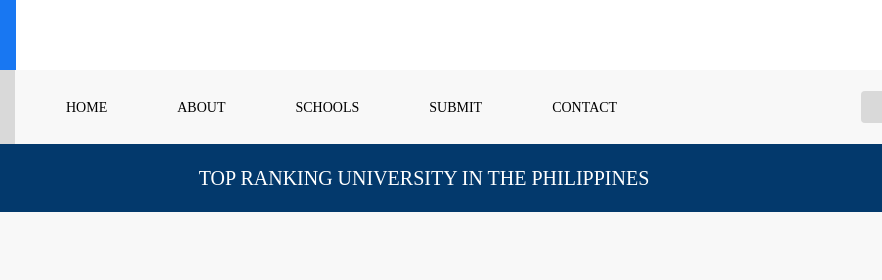
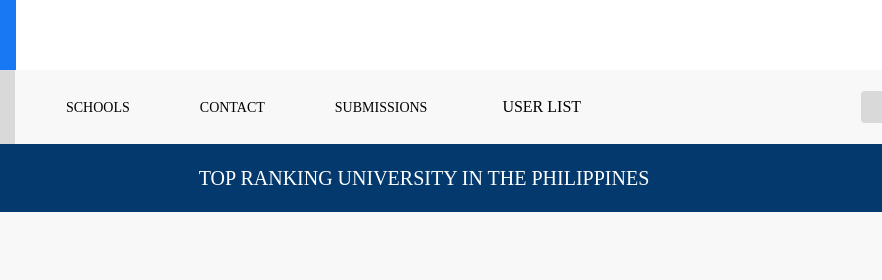
Before and after one commit to FEU-TECH-Advance-Web-Design-Ramirez/AWD-FINALS-RAGINGBOLTS, a website: page pages/schoolPage/index.html in a window 1280 px wide. Shown: the top 280 px of the page, 216-1098 px from the left. Drawn offline with nearby package versions, Linux system fonts and the light colour scheme; files whose address does not match are found by name; a web font is replaced by a local one.

Commit message:
feat(school page): added new nav link in header nav and removed home and about

```diff
--- a/pages/schoolPage/index.html
+++ b/pages/schoolPage/index.html
@@ -73,11 +73,10 @@
                 <div
                 class="nav-links duration-500 lg:static absolute bg-white lg:min-h-fit min-h-[40vh] left-0 top-[-100%] lg:w-auto w-full flex items-center shadow-md px-5">
                     <ul class="flex lg:flex-row flex-col md:items-center lg:gap-[4vw] gap-8" id="navCTA";">
-                        <li><a href="\index.html"                   class="no-underline rounded-xl m-7 p-3 m hover:bg-gray-300 transition-colors">HOME</a></li>
-                        <li><a href="\pages\aboutUs\index.html"     class="no-underline rounded-xl m-7 p-3 hover:bg-gray-300 transition-colors">ABOUT</a></li>
                         <li><a href="#"                             class="no-underline rounded-xl m-7 p-3 hover:bg-gray-300 transition-colors">SCHOOLS</a></li>
-                        <li><a href="\pages\submitReview\index.html" class="no-underline rounded-xl m-7 p-3 hover:bg-gray-300 transition-colors">SUBMIT</a></li>
+                        <li><a href="\pages\submitReview\index.html" class="no-underline rounded-xl m-7 p-3 hover:bg-gray-300 transition-colors">SUBMISSION</a></li>
                         <li><a href="\pages\contactPage\index.html" class="no-underline rounded-xl m-7 p-3 hover:bg-gray-300 transition-colors">CONTACT</a></li>
+                        <li><a href="\pages\userList\index.html"     class="no-underline rounded-xl m-7 p-3 hover:bg-gray-300 transition-colors">USER LIST</a></li>
                     </ul>
                 </div>
                 <div class="flex items-center gap-6">
@@ -119,11 +118,11 @@
 
     <div class="ml-4">
         <ul class="flex ">
-            <li><a href="\index.html"                   class="p-[16.5px] lg:py-[19px] lg:p-[15.5px] xl:p-[35px] xl:py-[19px] hover:bg-gray-300 active:bg-gray-400 transition-colors text-sm">HOME</a></li>
-            <li><a href="\pages\aboutUs\index.html"     class="p-[16.5px] lg:py-[19px] lg:p-[15.5px] xl:p-[35px] xl:py-[19px] hover:bg-gray-300 active:bg-gray-400 transition-colors text-sm">ABOUT</a></li>
             <li><a href="#"                             class="p-[16.5px] lg:py-[19px] lg:p-[15.5px] xl:p-[35px] xl:py-[19px] hover:bg-gray-300 active:bg-gray-400 transition-colors text-sm">SCHOOLS</a></li>
-            <li><a href="\pages\submitReview\index.html"  class="p-[16.5px] lg:py-[19px] lg:p-[15.5px] xl:p-[35px] xl:py-[19px] hover:bg-gray-300 active:bg-gray-400 transition-colors text-sm">SUBMIT</a></li>
             <li><a href="\pages\contactPage\index.html" class="p-[16.5px] lg:py-[19px] lg:p-[15.5px] xl:p-[35px] xl:py-[19px] hover:bg-gray-300 active:bg-gray-400 transition-colors text-sm">CONTACT</a></li>
+            <li><a href="\pages\submitReview\index.html"  class="p-[16.5px] lg:py-[19px] lg:p-[15.5px] xl:p-[35px] xl:py-[19px] hover:bg-gray-300 active:bg-gray-400 transition-colors text-sm">SUBMISSIONS</a></li>
+
+            <li><a href="\pages\userList\index.html"     class="no-underline rounded-xl m-7 p-3 hover:bg-gray-300 transition-colors">USER LIST</a></li>
         </ul>
     </div>
 
```
